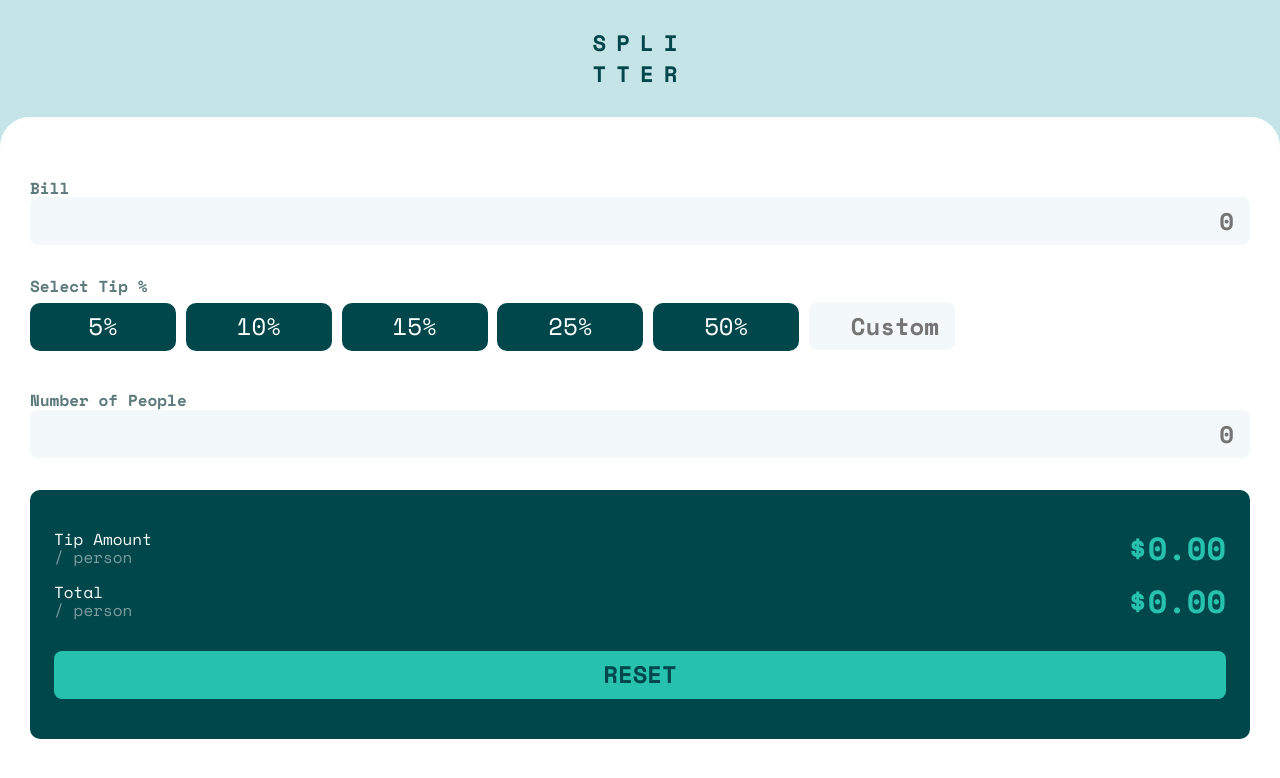
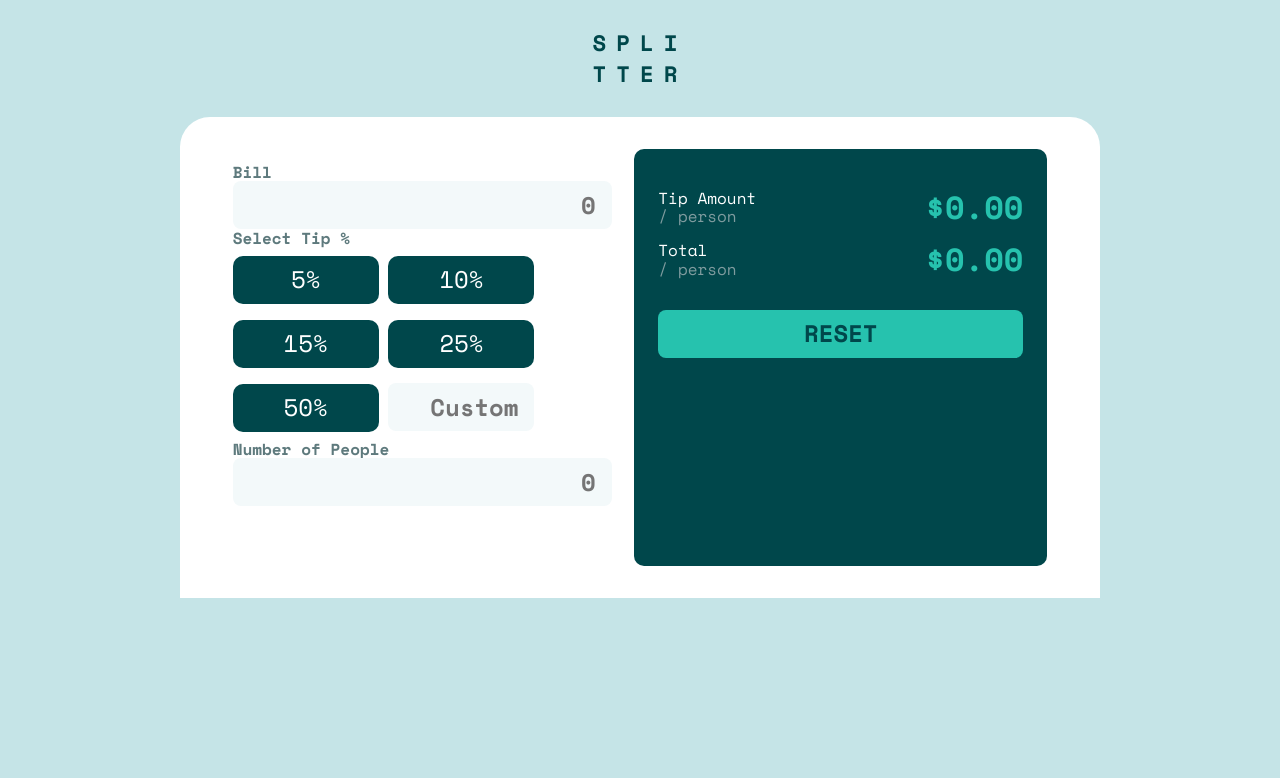
Before and after one commit to StrawhatDevonte/Splitter, a plain HTML site: page index.html in a window 1280 px wide. Drawn offline with nearby package versions, Linux system fonts and the light colour scheme.

Commit message:
started on desktop layout. add media query and got basic layout

```diff
--- a/index.html
+++ b/index.html
@@ -32,6 +32,7 @@
 
     <main>
       <div class="calculator">
+        <div class="inputs">
           <div class="bill">
             <p class="calculator-header">Bill</p>
             <input
@@ -75,6 +76,7 @@
               onblur="getPeople()"
             />
           </div>
+        </div>
 
         <div class="results">
           <div class="tip-amount">
--- a/style.css
+++ b/style.css
@@ -96,7 +96,7 @@ input[type="number"] {
 /*******************************************/
 .calculator {
   background-color: var(--color-white);
-  height: 100vh;
+  height: 105vh;
   border-radius: 30px 30px 0px 0px;
   padding: 30px 30px;
 }
@@ -186,3 +186,30 @@ a:focus {
   color: var(--color-dark-cyan);
   background-color: var(--color-strong-cyan);
 }
+
+@media (min-width: 920px) {
+  body {
+    display: flex;
+    flex-direction: column;
+    align-items: center;
+    justify-content: center;
+  }
+
+  .calculator {
+    height: 481px;
+    width: 920px;
+    display: flex;
+    align-items: center;
+    justify-content: space-evenly;
+  }
+
+  .inputs {
+    height: 388px;
+    width: 379px;
+  }
+
+  .results {
+    height: 417px;
+    width: 413px;
+  }
+}
```
Lines whose indentation alone changed are shown as unchanged.
